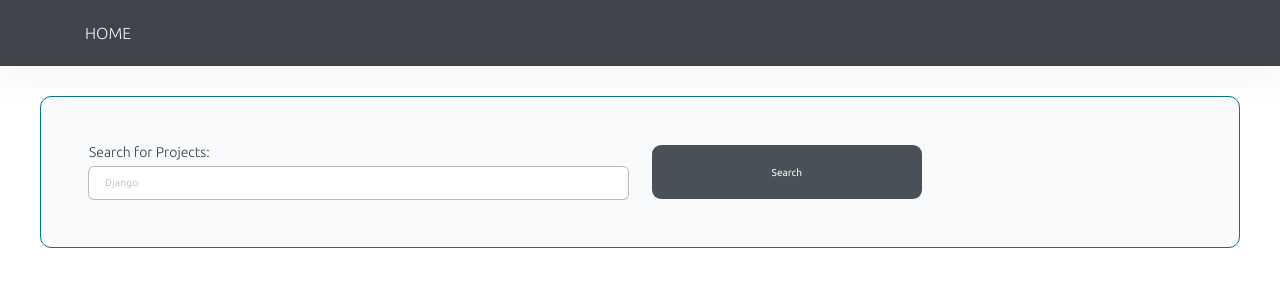
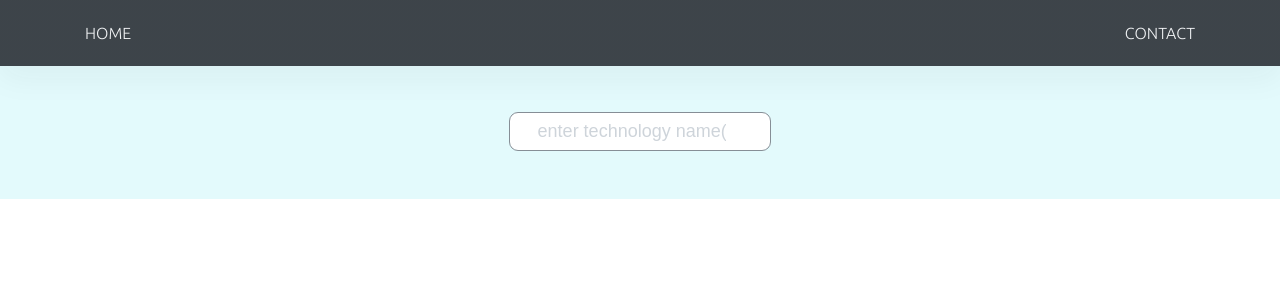
Before and after one commit to kmilewczyk96/kmilew, a Django app: page /projects/ in a window 1280 px wide. Shown: the top 300 px of the page. Run offline with Django 4.2, Linux system fonts and the light colour scheme; data that the repository does not hold is empty; some libraries are stand-ins or nearby versions.

Commit message:
Commit before checkbox feature

```diff
--- a/app/projects/views.py
+++ b/app/projects/views.py
@@ -1,13 +1,31 @@
-from django.shortcuts import render
-from django.views.generic import ListView, DetailView
+from django.db.models import ObjectDoesNotExist
+from django.views.generic import ListView
 
-from .models import Project
+from .models import Project, Tag
 
 
 class ProjectListView(ListView):
+    template_name = 'project-list.html'
     model = Project
     paginate_by = 9
 
-    def get_context_data(self, *, object_list=None, **kwargs):
-        context = super().get_context_data(**kwargs)
-        return context
+    def get_queryset(self):
+        search_query = self.request.GET.get('search_query')
+        object_list = self.model.objects.all()
+
+        if search_query:
+            tech_list = search_query.split(',')
+            tags = []
+            for tech in tech_list:
+                try:
+                    tag = Tag.objects.get(name__icontains=tech.strip())
+                except ObjectDoesNotExist:
+                    pass
+                else:
+                    tags.append(tag)
+
+            object_list = object_list.distinct().filter(
+                tags__in=tags
+            )
+
+        return object_list
--- /dev/null
+++ b/app/static/js/project-list.js
@@ -0,0 +1,14 @@
+'use strict';
+
+const inputField = document.getElementById("search-form--phrase");
+
+if (inputField.parentElement.className.toString().toLowerCase() === "search-form") {
+  inputField.onfocus = function () {
+    this.parentElement.style.border = "1px solid #0b7285"
+    this.parentElement.style.boxShadow = "0 0.6rem 36px rgba(32, 32, 32, 15%)"
+  };
+  inputField.onblur = function () {
+    this.parentElement.style.border = "1px solid #868e96"
+    this.parentElement.style.boxShadow = "none"
+  };
+}
--- /dev/null
+++ b/app/static/styles/elements.css
@@ -0,0 +1,5 @@
+/*This stylesheet contains imports of repeatable elements.*/
+
+@import url("./elements/_button.css");
+@import url("./elements/_project-card.css");
+@import url("./elements/_search-bar.css");
--- /dev/null
+++ b/app/static/styles/elements/_search-bar.css
@@ -0,0 +1,39 @@
+.search-form {
+  display: flex;
+  justify-content: center;
+  align-items: center;
+  border: 1px solid #868e96;
+  border-radius: 9px;
+  background-color: white;
+  padding: 0.8rem 1.6rem;
+}
+
+
+.search-form input,
+.search-form button {
+  justify-content: center;
+  align-items: center;
+  text-decoration: none;
+  font-size: 1.8rem;
+  background-color: transparent;
+  border: none;
+  margin-right: 1.2rem;
+}
+
+.search-form input {
+  width: 16vw;
+}
+
+.search-form input::placeholder {
+  color: #ced4da;
+}
+
+.search-form input:focus {
+  outline: none;
+}
+
+.search-form button {
+  position: relative;
+  top: 0.2rem;
+  cursor: pointer;
+}
--- a/app/static/styles/main.css
+++ b/app/static/styles/main.css
@@ -178,6 +141,18 @@ strong {
 
 
 /*=======================================================*/
+/*========================= SEARCH SECTION ==============*/
+/*=======================================================*/
+.section-search {
+  display: flex;
+  justify-content: center;
+  background-color: #e3fafc;
+  padding-top: 11.2rem;
+  padding-bottom: 4.8rem;
+}
+
+
+/*=======================================================*/
 /*=========================== MENU SECTION ==============*/
 /*=======================================================*/
 .section-menu {
@@ -414,6 +292,3 @@ strong {
 /*=======================================================*/
 /*=========================== SEARCH-FORM SECTION =======*/
 /*=======================================================*/
-.project-search {
-  margin-bottom: 6.4rem;
-}
--- a/app/templates/index.html
+++ b/app/templates/index.html
@@ -9,6 +9,7 @@
 	<link rel="preconnect" href="https://fonts.googleapis.com">
 	<link rel="preconnect" href="https://fonts.gstatic.com" crossorigin>
 	<link href="https://fonts.googleapis.com/css2?family=Ubuntu:wght@300;400;500;700&display=swap" rel="stylesheet">
+	<link rel="stylesheet" href="{% static 'styles/elements.css' %}"/>
 	<link rel="stylesheet" href="{% static 'styles/main.css' %}"/>
 	<script defer src="https://unpkg.com/phosphor-icons"></script>
 	<script defer src="{% static 'js/main.js' %}"></script>
@@ -21,7 +22,6 @@
 		<ul class="link-list">
 			<li><a class="page-link" href="#">Home</a></li>
 			<li><a class="page-link" href="#projects">Projects</a></li>
-			<li><a class="page-link" href="#">About me</a></li>
 			<li><a class="page-link" href="#contact">Contact</a></li>
 		</ul>
 	</header>
@@ -55,7 +55,7 @@
 				</p>
 				<div class="container-3col">
 					{% for project in showcase %}
-						<div class="project">
+						<div class="project-card">
 							<div class="container-img">
 								<img class="project-img" src="{{ project.thumbnail.url }}" alt="project thumbnail">
 							</div>
@@ -64,7 +64,7 @@
 								<p class="project-description">
 									{{ project.description }}
 								</p>
-								<ul class="tag-bar">
+								<ul class="project-tag-bar">
 									{% for tag in project.tags.all %}
 										<li><span class="tag">{{ tag }}</span></li>
 									{% endfor %}
--- a/app/templates/project-list.html
+++ b/app/templates/project-list.html
@@ -9,8 +9,10 @@
 	<link rel="preconnect" href="https://fonts.googleapis.com">
 	<link rel="preconnect" href="https://fonts.gstatic.com" crossorigin>
 	<link href="https://fonts.googleapis.com/css2?family=Ubuntu:wght@300;400;500;700&display=swap" rel="stylesheet">
+	<link rel="stylesheet" href="{% static 'styles/elements.css' %}"/>
 	<link rel="stylesheet" href="{% static 'styles/main.css' %}"/>
 	<script defer src="https://unpkg.com/phosphor-icons"></script>
+	<script defer src="{% static 'js/project-list.js' %}"></script>
 	<title>Browse Projects</title>
 
 </head>
@@ -19,24 +21,25 @@
 	<header class="header-nav">
 		<ul class="link-list">
 			<li><a class="page-link" href="{% url 'home' %}">Home</a></li>
+			<li><a class="page-link" href="{% url 'home' %}#contact">Contact</a></li>
 		</ul>
 	</header>
 	<main>
+		<section class="section-search">
+			<form id="search-form" class="search-form" action="{% url 'project-list' %}" method="GET">
+				<button class="" type="submit">
+					<i class="ph-magnifying-glass"></i>
+				</button>
+				<label hidden for="search-form--phrase">Search for Projects:</label>
+				<input id="search-form--phrase" type="search" name="search_query"
+							 placeholder="enter technology name(s)" value="{{ search_query }}"/>
+			</form>
+		</section>
 		<section class="section-menu">
 			<div class="container-flex-col">
-				<div class="project-search">
-					<form id="search-form" class="contact-form" action="{% url 'project-list' %}" method="GET">
-						<div class="contact-form-field">
-							<label for="search-form--phrase">Search for Projects:</label>
-							<input id="search-form--phrase" type="text" name="search_query"
-										 placeholder="Django" value="{{ search_query }}"/>
-						</div>
-						<input class="btn btn--submit" type="submit" value="Search">
-					</form>
-				</div>
 				<div class="container-3col">
 					{% for project in object_list %}
-						<div class="project">
+						<div class="project-card">
 							<div class="container-img">
 								<img class="project-img" src="{{ project.thumbnail.url }}" alt="project thumbnail">
 							</div>
@@ -45,7 +48,7 @@
 								<p class="project-description">
 									{{ project.description }}
 								</p>
-								<ul class="tag-bar">
+								<ul class="project-tag-bar">
 									{% for tag in project.tags.all %}
 										<li><span class="tag">{{ tag }}</span></li>
 									{% endfor %}
```
Also changed, not shown: other parts of app/static/styles/main.css (+0 -134 lines), app/static/js/main.js (+7 -0 lines), app/static/styles/elements/_button.css (added, +50 -0 lines), app/static/styles/elements/_project-card.css (added, +73 -0 lines).
